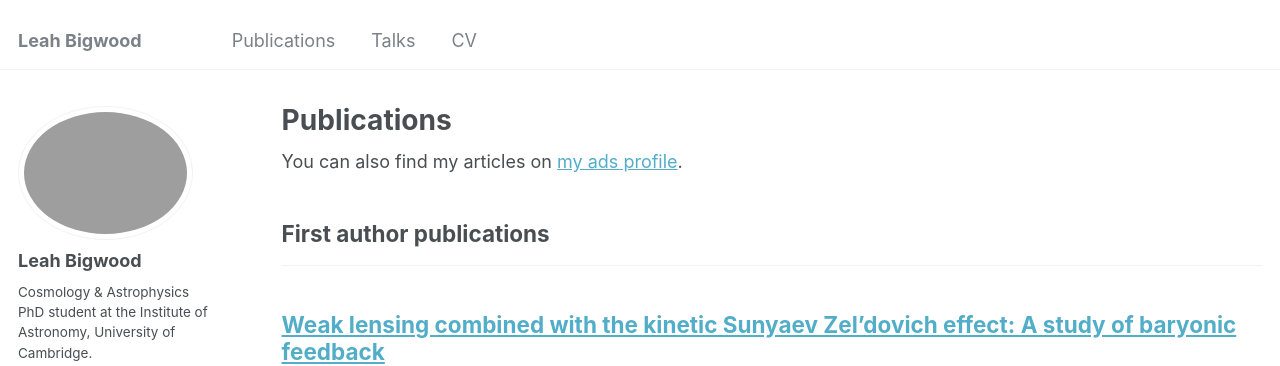
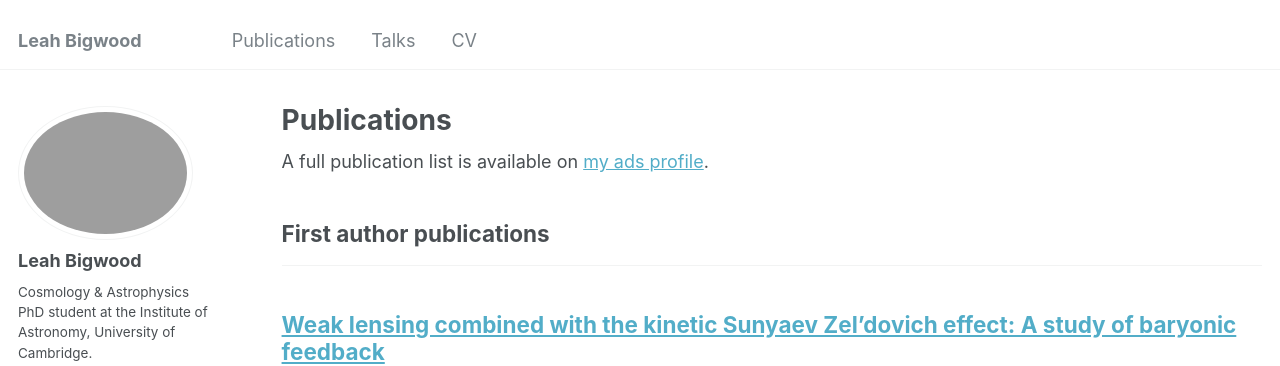
Before and after one commit to leahbigwood/leahbigwood.github.io, a Jekyll site: the page built from _pages/publications.html, in a window 1280 px wide and 900 px high. Shown: the top 366 px of the window. Built offline with Jekyll 4.4.1, drawn with Linux system fonts in a browser that asks for light colours; some web fonts are replaced.

Commit message:
Update publications.html

```diff
--- a/_pages/publications.html
+++ b/_pages/publications.html
@@ -6,7 +6,7 @@ author_profile: true
 ---
 
 {% if site.author.ads %}
-  <div class="wordwrap">You can also find my articles on <a href="{{site.author.ads}}">my ads profile</a>.</div>
+  <div class="wordwrap">A full publication list is available on <a href="{{site.author.ads}}">my ads profile</a>.</div>
 {% endif %}
 
 {% include base_path %}
```
